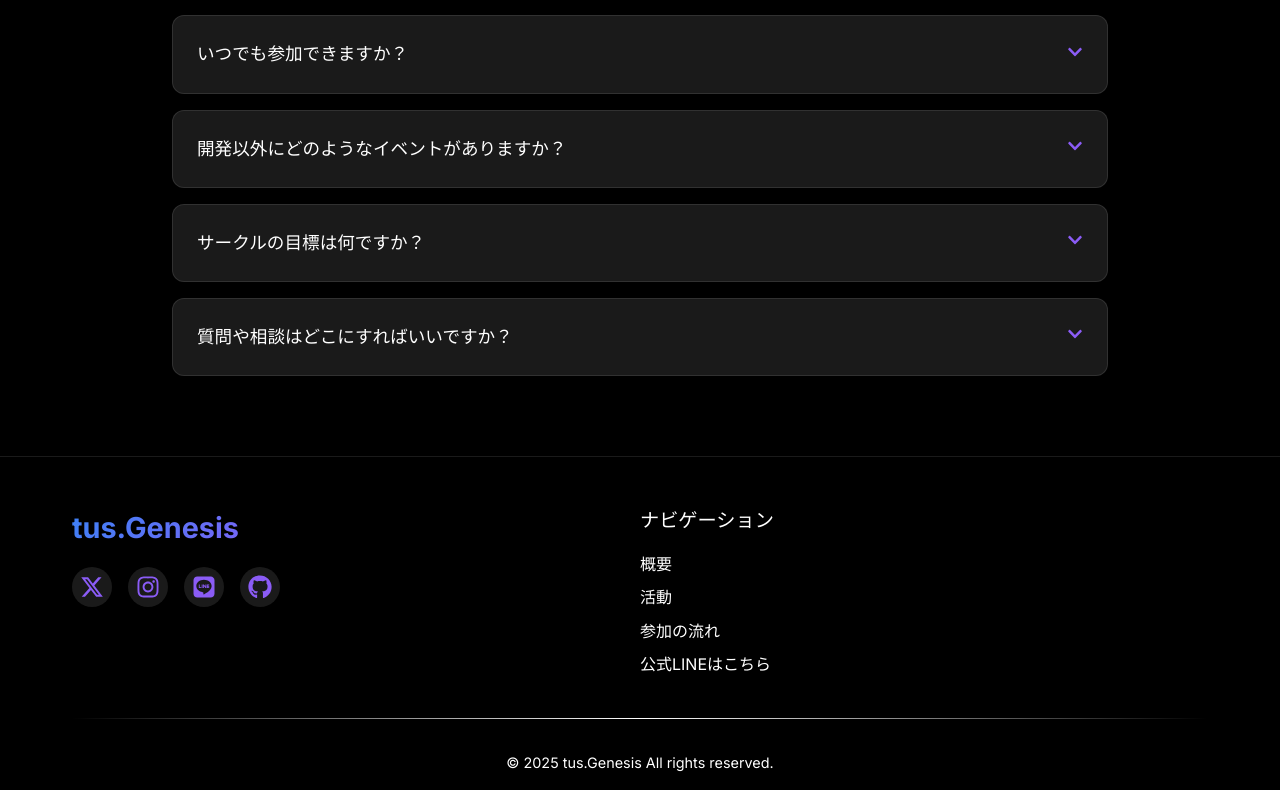
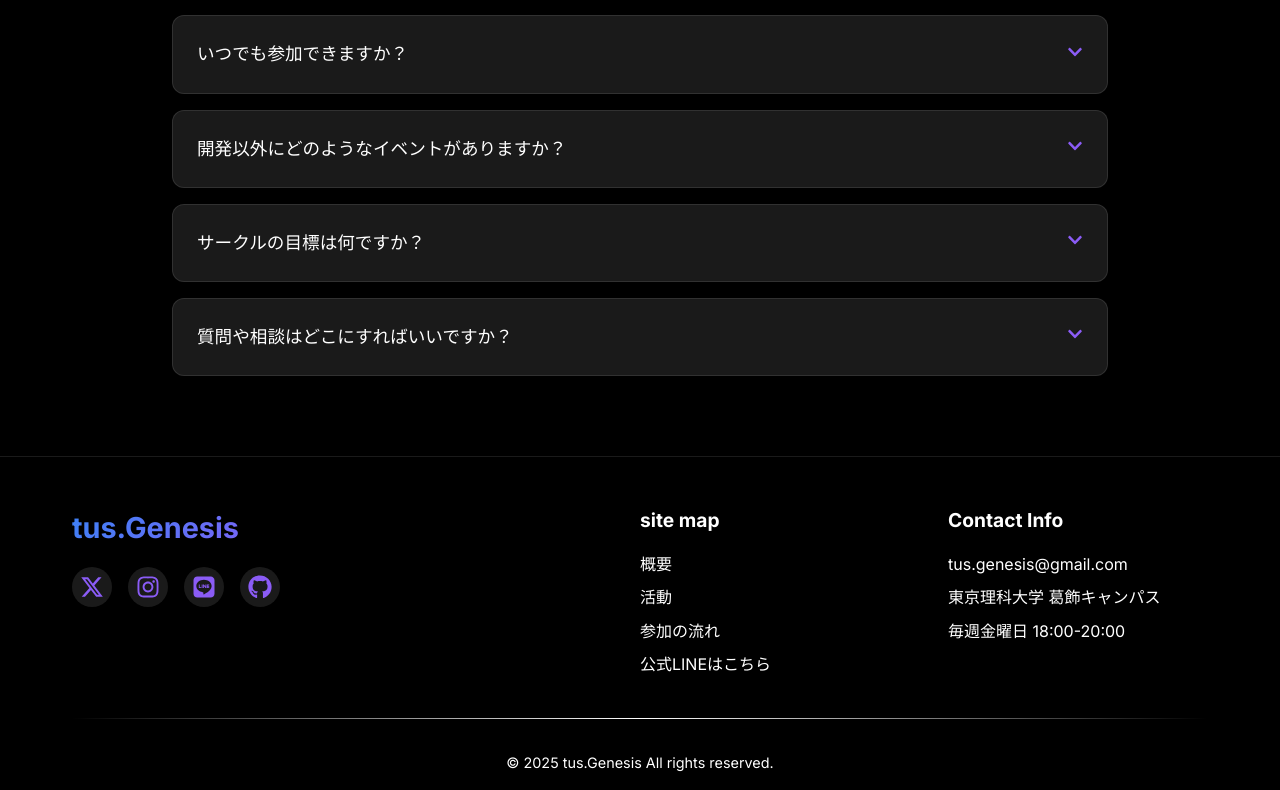
Before and after one commit to tus-Web/landing-page, a React (Vite) app: page / in a window 1280 px wide. Shown: the part 5130-5920 px from the top of the page. Built offline with nearby package versions, Linux system fonts and the light colour scheme.

Commit message:
feat: update footer section titles and add contact information

```diff
--- a/src/components/Footer/Footer.tsx
+++ b/src/components/Footer/Footer.tsx
@@ -28,12 +28,20 @@ const Footer: React.FC = () => {
           </div>
 
           <div className="footer-section">
-            <h4>ナビゲーション</h4>
+            <h4>site map</h4>
             <ul>
               <li><a href="#about">概要</a></li>
               <li><a href="#activity">活動</a></li>
               <li><a href="#join">参加の流れ</a></li>
               <li><a href="#application">公式LINEはこちら</a></li>
+            </ul>
+          </div>
+          <div className="footer-section">
+            <h4>Contact Info</h4>
+            <ul>
+              <li>tus.genesis@gmail.com</li>
+              <li>東京理科大学 葛飾キャンパス</li>
+              <li>毎週金曜日 18:00-20:00</li>
             </ul>
           </div>
         </div>
```
